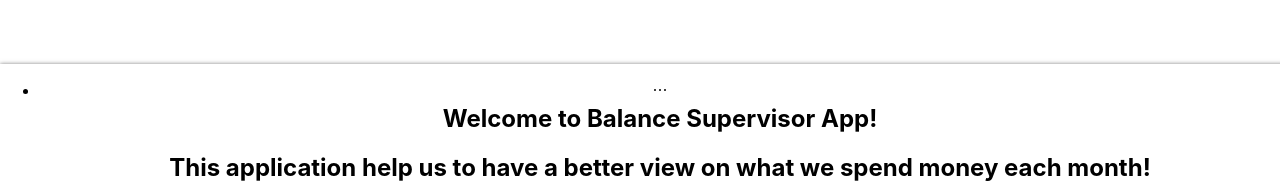
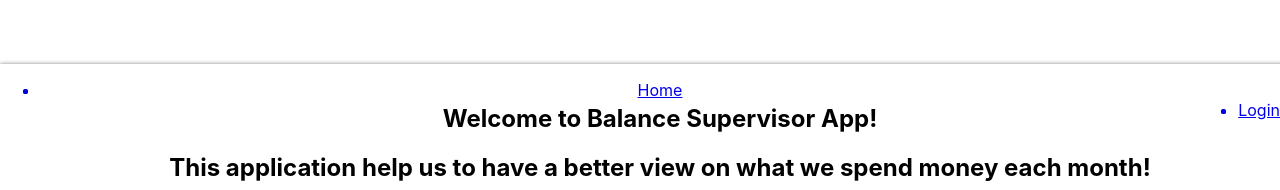
Before and after one commit to Pauss/balanceSupervisor, a React (Create React App) app in the folder frontend/: page / in a window 1280 px wide. Shown: the top 190 px of the page. Built offline with nearby package versions, Linux system fonts and the light colour scheme.

Commit message:
register not used on live server

```diff
--- a/frontend/src/App.js
+++ b/frontend/src/App.js
@@ -36,7 +36,7 @@ function App() {
                   <ProtectedRoute path="/logcost" exact component={Logcost} />
                   <ProtectedRoute path="/logs-history" exact component={LogsHistory} />
                   <Route path="/login" exact component={Login} />
-                  <Route path="/register" exact component={Register} />
+                  {/* <Route path="/register" exact component={Register} /> */}
                   <Route path="*">
                     <h1>404 not found</h1>
                   </Route>
--- a/frontend/src/components/layout/Header.js
+++ b/frontend/src/components/layout/Header.js
@@ -55,12 +55,12 @@ export default function Header() {
               <li>Home</li>
             </Link>
           </Menu.Item>
-          <Menu.Item key="2" style={rightStyle}>
+          {/* <Menu.Item key="2" style={rightStyle}>
             <Link to="/register">
               <li>Register</li>
             </Link>
-          </Menu.Item>
-          <Menu.Item key="3" style={rightStyle}>
+          </Menu.Item> */}
+          <Menu.Item key="2" style={rightStyle}>
             <Link to="/login">
               <li>Login</li>
             </Link>
```
